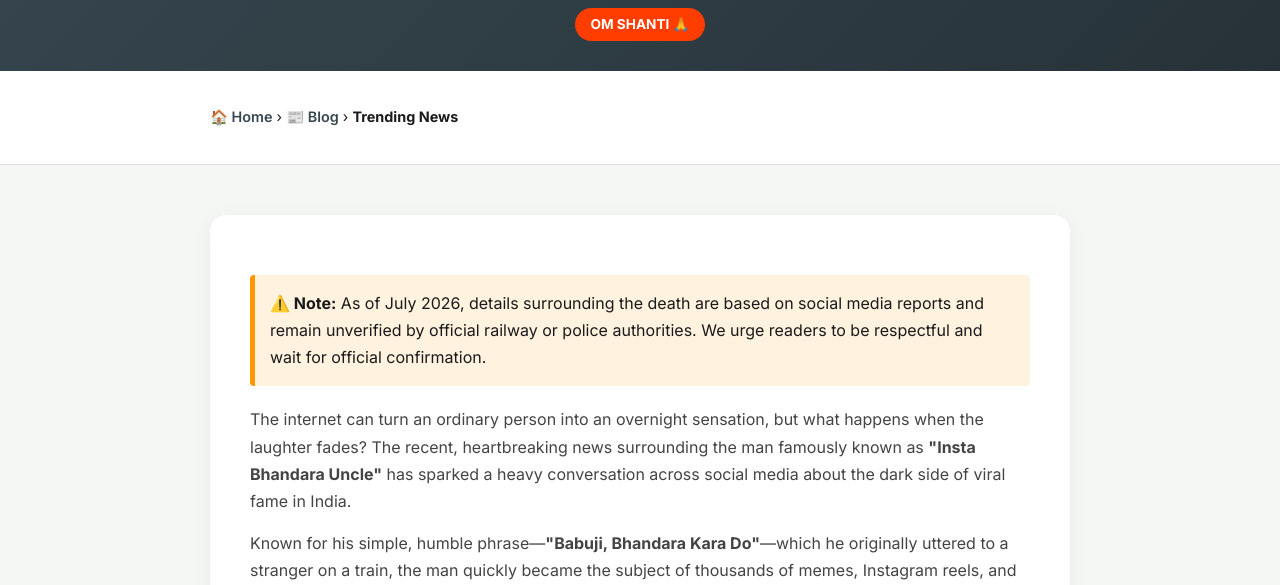
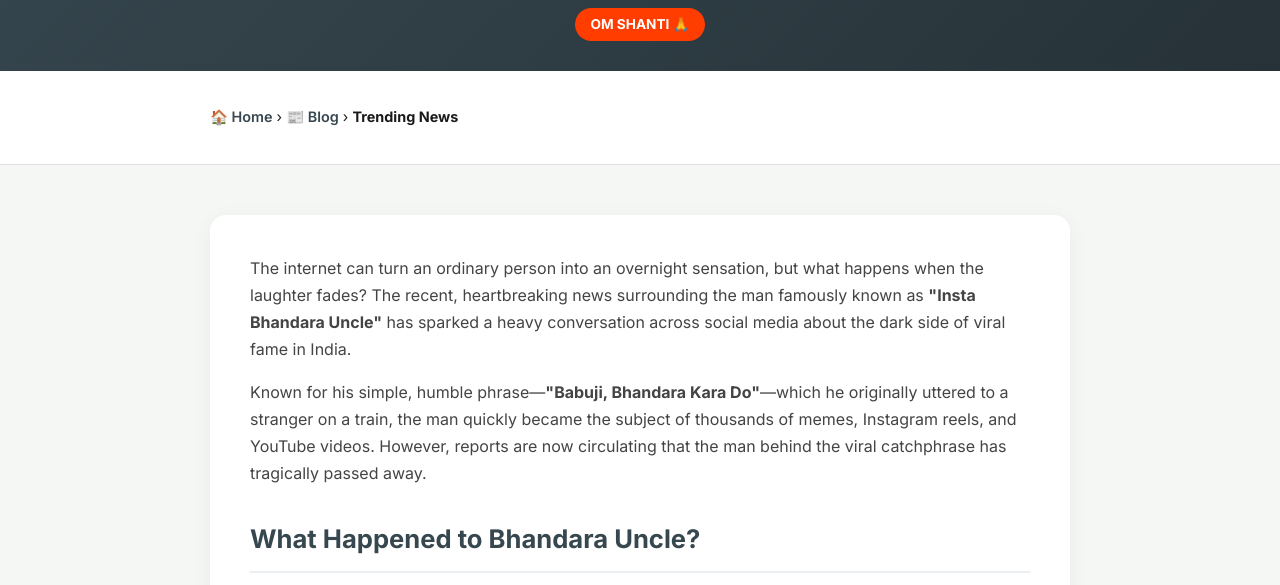
Before and after one commit to kamlikarjashwanth2001-maker/e85india, a website: page blog/bhandara-uncle-death-news.html in a window 1280 px wide. Shown: the part 167-752 px from the top of the page. Drawn offline with Linux system fonts and the light colour scheme.

Commit message:
style: remove unverified note from Bhandara Uncle blog

```diff
--- a/blog/bhandara-uncle-death-news.html
+++ b/blog/bhandara-uncle-death-news.html
@@ -44,10 +44,6 @@ li{margin-bottom:10px;color:#444;}
 <div class="container">
 <article class="main">
 
-<div class="alert-box">
-<strong>⚠️ Note:</strong> As of July 2026, details surrounding the death are based on social media reports and remain unverified by official railway or police authorities. We urge readers to be respectful and wait for official confirmation.
-</div>
-
 <p>The internet can turn an ordinary person into an overnight sensation, but what happens when the laughter fades? The recent, heartbreaking news surrounding the man famously known as <strong>"Insta Bhandara Uncle"</strong> has sparked a heavy conversation across social media about the dark side of viral fame in India.</p>
 
 <p>Known for his simple, humble phrase—<strong>"Babuji, Bhandara Kara Do"</strong>—which he originally uttered to a stranger on a train, the man quickly became the subject of thousands of memes, Instagram reels, and YouTube videos. However, reports are now circulating that the man behind the viral catchphrase has tragically passed away.</p>
```
